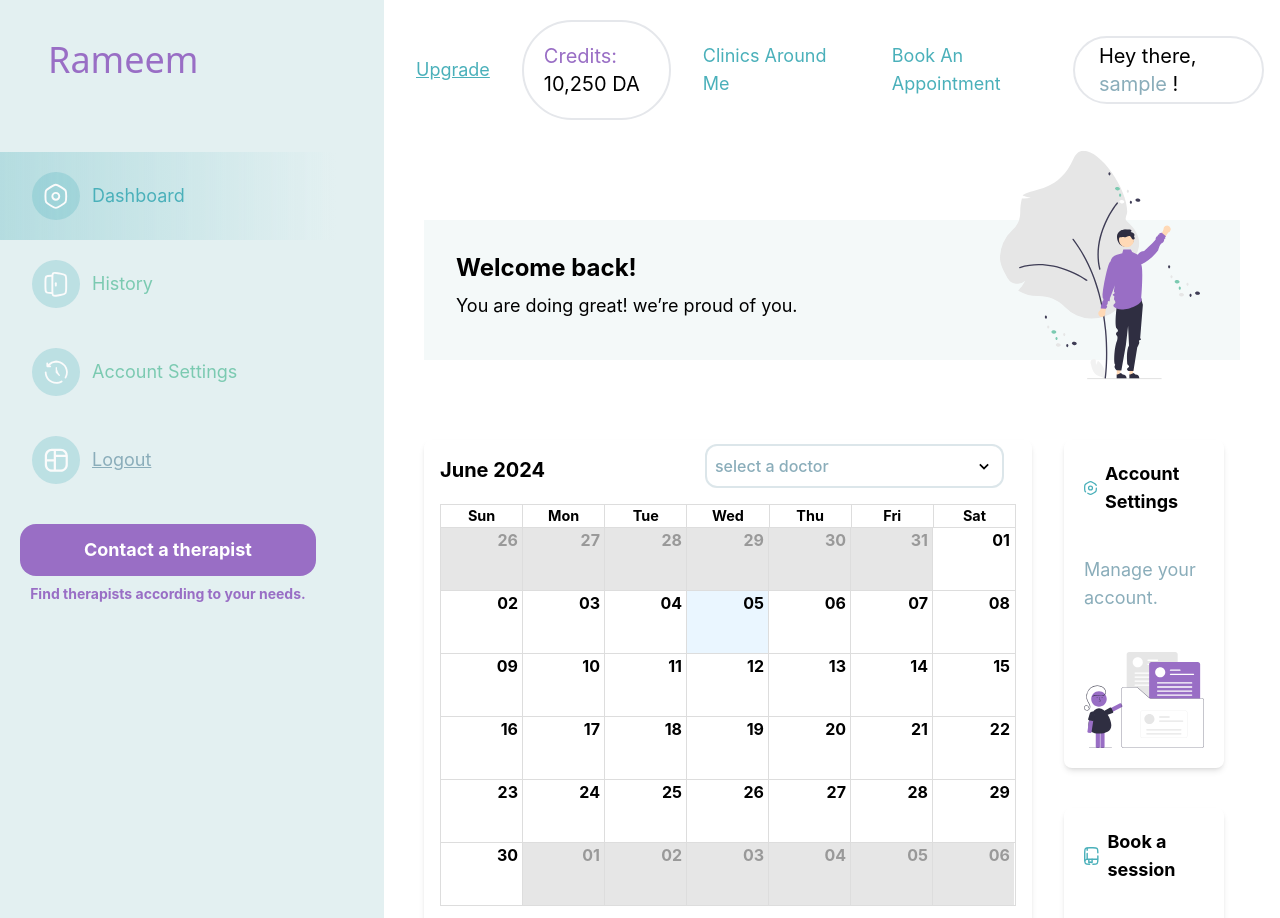
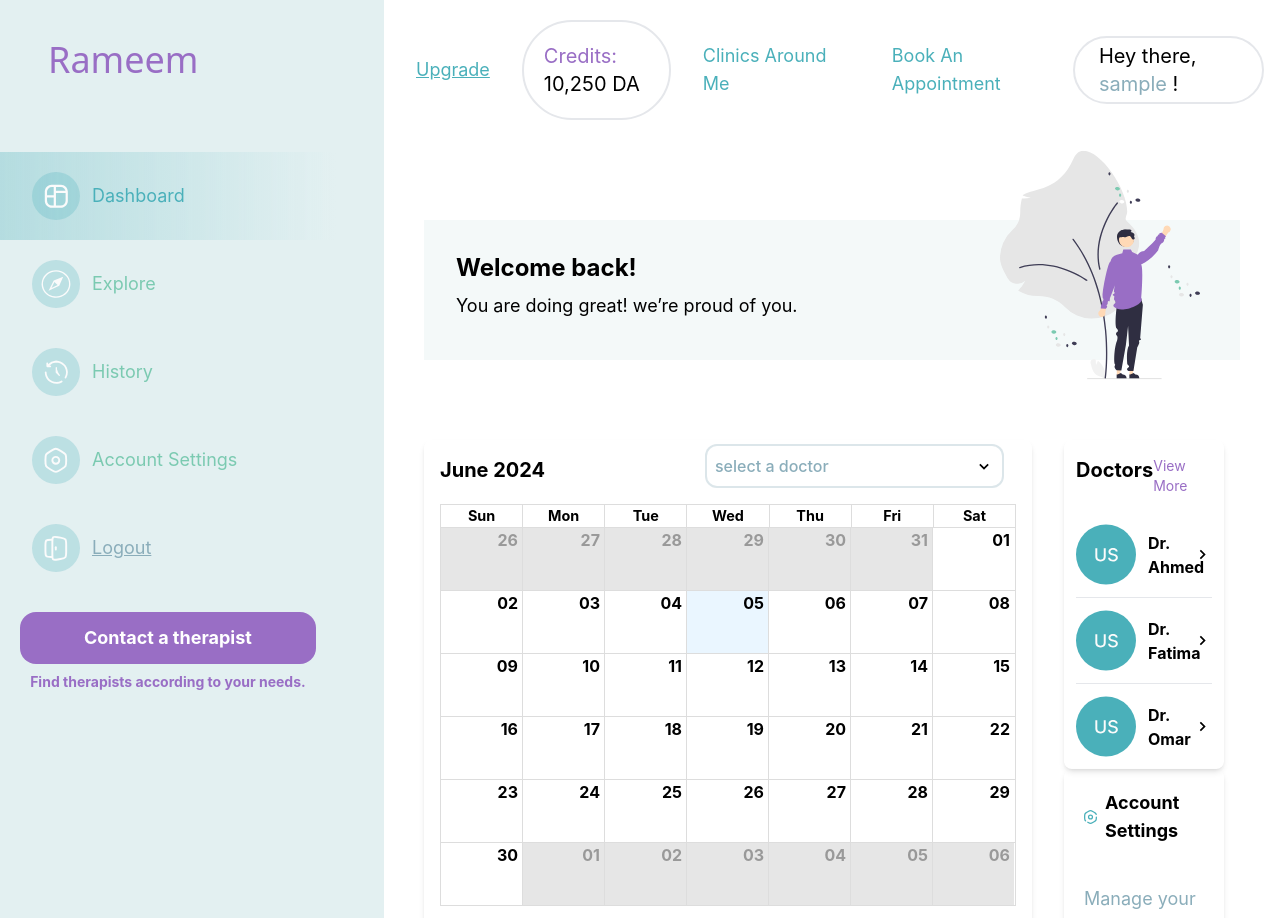
Before and after one commit to Meriemchm/chm_psychology_react_website, a React (Vite) app: page /dashboard in a window 1280 px wide. Shown: the top 918 px of the page. Built offline with nearby package versions, Linux system fonts and the light colour scheme; no server answers; the database is empty; sample sign-in values are in the browser's storage; a web font is replaced by a local one.

Commit message:
add-explorepage

```diff
--- a/src/App.jsx
+++ b/src/App.jsx
@@ -17,6 +17,7 @@ import AccountSetting from "./components/AccountSetting/AccountSetting";
 import HistoryDashboard from "./components/HistoryDashboard/HistoryDashboard";
 import LogIn from "./components/LogIn/LogIn";
 import { AuthContext } from "./context/AuthContext";
+import Explore from "./components/Explore/Explore";
 const App = () => {
   const { currentUser } = useContext(AuthContext);
   const Requireauth = ({ children }) => {
@@ -72,6 +73,10 @@ const App = () => {
             path="/dashboard/accountSettings"
             element={<AccountSetting />}
           />
+          <Route
+            path="/dashboard/explore"
+            element={<Explore />}
+          />
         </Route>
       </Routes>
       <Footer />
--- a/src/components/Dashboard/CardDash/CardDash.jsx
+++ b/src/components/Dashboard/CardDash/CardDash.jsx
@@ -3,6 +3,8 @@ import { DashData } from "../../Data/Data";
 import { NavLink } from "react-router-dom";
 import CardItem from "./CardItem/CardItem";
 import CalenderForm from "../CalenderDash/CalenderForm/CalenderForm";
+import { ProfileDrData } from "../../Data/Data";
+import ProfileDrCard from "../../Utilities/ProfileDrCard/ProfileDrCard";
 // import PropTypes from 'prop-types';
 
 const CardDash = ({ setEvent }) => {
@@ -15,7 +17,7 @@ const CardDash = ({ setEvent }) => {
   };
 
   const handleCardClick = (id) => {
-    if (id === 2) {
+    if (id === 1) {
       setShowModal(true);
     }
   };
@@ -25,14 +27,8 @@ const CardDash = ({ setEvent }) => {
       {DashData.map(({ id, img, icon, description, title, src }, index) => {
         return (
           <div key={id} onClick={() => handleCardClick(id)}>
-            {id === 2 ? (
-              <CardItem
-                icon={icon}
-                title={title}
-                description={description}
-                img={img}
-                id={id}
-              />
+            {id === 1 ? (
+              <ProfileDrCard data={ProfileDrData} />
             ) : (
               <NavLink to={src}>
                 <CardItem
@@ -47,7 +43,7 @@ const CardDash = ({ setEvent }) => {
           </div>
         );
       })}
-      {showModal && (
+      {/* {showModal && (
         <CalenderForm
           showModal={showModal}
           newEvent={newEvent}
@@ -55,7 +51,7 @@ const CardDash = ({ setEvent }) => {
           handleAddEvent={handleAddEvent}
           setShowModal={setShowModal}
         />
-      )}
+      )} */}
     </div>
   );
 };
--- a/src/components/Dashboard/CardDash/CardItem/CardItem.jsx
+++ b/src/components/Dashboard/CardDash/CardItem/CardItem.jsx
@@ -3,7 +3,7 @@ import React from "react";
 function CardItem({ icon, title, description, img,id }) {
   return (
     <div
-      className={`cursor-pointer p-5 rounded-lg shadow-md flex flex-col justify-center items-center ${
+      className={`cursor-pointer  p-5 rounded-lg shadow-md flex flex-col justify-center items-center ${
         id === 2 ? "mt-auto" : "mb-10"
       }  `}
     >
--- a/src/components/Data/Data.jsx
+++ b/src/components/Data/Data.jsx
@@ -3,6 +3,7 @@ import Group1 from "../../assets/Group1.svg";
 import Group2 from "../../assets/Group2.svg";
 import Group3 from "../../assets/Group3.svg";
 import Group4 from "../../assets/Group4.svg";
+import Group5 from "../../assets/Group5.svg";
 import Illustrationdash_1 from "../../assets/Illustrationdash_1.svg";
 import Group15 from "../../assets/Group15.svg";
 import Group16 from "../../assets/Group16.svg";
@@ -64,28 +65,35 @@ export const SideBarData = [
   {
     id: 1,
     link: "Dashboard",
-    img: <img className="w-26 h-12" src={Group1} alt="img_link" />,
+    img: <img className="w-26 h-12" src={Group4} alt="img_link" />,
     src: "/dashboard" /*dashboard */,
     style: "",
   },
   {
     id: 2,
+    link: "Explore",
+    img: <img className="w-26 h-12" src={Group5} alt="img_link" />,
+    src: "explore" /*dashboard */,
+    style: "",
+  },
+  {
+    id: 3,
     link: "History",
-    img: <img className="w-26 h-12" src={Group2} alt="img_link" />,
+    img: <img className="w-26 h-12" src={Group3} alt="img_link" />,
     src: "history",
     style: "",
   },
   {
-    id: 3,
+    id: 4,
     link: "Account Settings",
-    img: <img className="w-26 h-12" src={Group3} alt="img_link" />,
+    img: <img className="w-26 h-12" src={Group1} alt="img_link" />,
     src: "accountSettings",
     style: "",
   },
   {
-    id: 4,
+    id: 5,
     link: "Logout",
-    img: <img className="w-26 h-12" src={Group4} alt="img_link" />,
+    img: <img className="w-26 h-12" src={Group2} alt="img_link" />,
     src: "/",
     style: "underline text-six",
   },
@@ -376,6 +384,23 @@ export const ButtonValidationForm = [
 export const DashData = [
   {
     id: 1,
+    title: "Book a session",
+    description: "Book a new session.",
+    icon: (
+      <div style={{ display: "flex", justifyContent: "center" }}>
+        <img src={Group16} className="self-center" alt="dashimage" />
+      </div>
+    ),
+    img: (
+      <div style={{ display: "flex", justifyContent: "center" }}>
+        <img src={Illustrationdash_2} className="self-center" alt="dashimage" />
+      </div>
+    ),
+
+    src: "/dashboard",
+  },
+  {
+    id: 2,
     title: "Account Settings",
     description: "Manage your account.",
     icon: (
@@ -391,23 +416,6 @@ export const DashData = [
     src: "accountSettings",
   },
 
-  {
-    id: 2,
-    title: "Book a session",
-    description: "Book a new session.",
-    icon: (
-      <div style={{ display: "flex", justifyContent: "center" }}>
-        <img src={Group16} className="self-center" alt="dashimage" />
-      </div>
-    ),
-    img: (
-      <div style={{ display: "flex", justifyContent: "center" }}>
-        <img src={Illustrationdash_2} className="self-center" alt="dashimage" />
-      </div>
-    ),
-
-    src: "/dashboard",
-  },
 ];
 
 export const menuAccountItem = [
@@ -596,6 +604,13 @@ export const formItem = [
   },
 ];
 
+export const ProfileDrData = [
+  { id: 1, username: "Dr. Ahmed" },
+
+  { id: 2, username: "Dr. Fatima" },
+
+  { id: 3, username: "Dr. Omar" },
+];
 
 export const stateData = [
   "Adrar",
--- /dev/null
+++ b/src/components/Explore/ContentExplore/ContentExplore.jsx
@@ -0,0 +1,24 @@
+import React, { useState } from "react";
+import ProfileDrCard from "../../Utilities/ProfileDrCard/ProfileDrCard";
+import ProfileDr from "./ProfileDr/ProfileDr";
+
+function ContentExplore({ data }) {
+  const [selectedProfile, setSelectedProfile] = useState(null);
+
+  const handleCardClick = (profile) => {
+    setSelectedProfile(profile);
+  };
+
+  return (
+    <div className="grid grid-cols-4 gap-4 py-20 w-full h-full">
+      <div className="rounded-lg shadow-md p-4 w-full col-span-3">
+        <ProfileDr profile={selectedProfile} />
+      </div>
+      <div className="w-full h-80 xl:px-4 px-2 col-span-1">
+        <ProfileDrCard data={data} onCardClick={handleCardClick} />
+      </div>
+    </div>
+  );
+}
+
+export default ContentExplore;
--- /dev/null
+++ b/src/components/Explore/ContentExplore/ProfileDr/ProfileDr.jsx
@@ -0,0 +1,22 @@
+import React from "react";
+import PFP from "../../../../assets/PFP.svg";
+
+function ProfileDr({ profile }) {
+  if (!profile) {
+    return <div className="flex justify-center items-center  h-full">Select a doctor to see the details</div>;
+  }
+  return (
+    <div className="flex flex-col">
+      <div className="bg-third/40 h-60 relative">
+        <div className="flex absolute -bottom-16 left-8">
+          <img src={PFP} alt={profile.username} className=" h-40" />
+          <h2 className="font-bold mt-20 text-2xl self-center px-6">
+            {profile.username}
+          </h2>
+        </div>
+      </div>
+    </div>
+  );
+}
+
+export default ProfileDr;
--- /dev/null
+++ b/src/components/Explore/Explore.jsx
@@ -0,0 +1,29 @@
+import React, { useState } from "react";
+import SearchInput from "../Utilities/SearchInput/SearchInput";
+import ContentExplore from "./ContentExplore/ContentExplore";
+import { ProfileDrData } from "../Data/Data";
+function Explore() {
+  const [searchTerm, setSearchTerm] = useState("");
+  const filteredDr = ProfileDrData.filter((item) =>
+    Object.values(item).some((value) =>
+      value.toString().toLowerCase().includes(searchTerm.toLowerCase())
+    )
+  );
+  const handleSearch = (value) => {
+    setSearchTerm(value);
+  };
+
+  return (
+    <div className="flex flex-col px-10 py-5 h-screen">
+      <div className="flex justify-between">
+        <h2 className="font-bold text-2xl">Explore</h2>
+        <div>
+          <SearchInput onSearch={handleSearch} />
+        </div>
+      </div>
+      <ContentExplore data={filteredDr} />
+    </div>
+  );
+}
+
+export default Explore;
--- a/src/components/Home/Questions/Questions.jsx
+++ b/src/components/Home/Questions/Questions.jsx
@@ -10,7 +10,7 @@ const Questions = () => {
         Frequently asked questions
       </h2>
 
-      <div className="mx-auto sm:p-20 p-8">
+      <div className="mx-auto sm:p-20 md:py-0 p-2 md:p-8">
         <div className="flex flex-col xl:flex-row justify-center gap-6 xl:gap-0 ">
           <div className="flex flex-col xl:w-3/4">
             {AccordionData.map(({ id, question, answer }) => (
@@ -18,7 +18,7 @@ const Questions = () => {
             ))}
           </div>
 
-          <div className=" flex flex-col justify-start items-center xl:w-2/4">
+          <div className=" flex flex-col justify-start items-center xl:w-2/4 mb-10 md:mb-0">
             <p className="md:px-44 px-8  self-center text-center">
               For professional contact or if you have another question, contact
               us at: xyz@domain.com
--- /dev/null
+++ b/src/components/Utilities/ProfileDrCard/ProfileDrCard.jsx
@@ -0,0 +1,41 @@
+import React from "react";
+import { Link, useLocation } from "react-router-dom";
+import userpic from "../../../assets/userPic.svg";
+import chevrondown from "../../../assets/chevrondown.svg";
+
+const ProfileDrCard = ({ data, onCardClick }) => {
+  const location = useLocation();
+  const isExplorePage = location.pathname === "/dashboard/explore";
+
+  return (
+    <div className="h-full flex flex-col rounded-lg shadow-md px-3 justify-start">
+      <div className="flex justify-between py-4">
+        <h2 className="font-bold text-xl ">Doctors</h2>
+        {!isExplorePage && (
+          <Link to="explore">
+            <p className="text-sm text-primary cursor-pointer hover:text-second">
+              View More
+            </p>
+          </Link>
+        )}
+      </div>
+      {data.map(({ id, username, src }) => (
+        <div
+          key={id}
+          className={`cursor-pointer py-3 flex justify-between ${
+            id !== 1 ? "border-t" : ""
+          }`}
+          onClick={() => onCardClick({ id, username, src })}
+        >
+          <div className="flex flex-row gap-3">
+            <img src={userpic} alt="drpic" />
+            <h3 className="font-bold text-base self-center">{username}</h3>
+          </div>
+          <img src={chevrondown} alt="" className=" -rotate-90" />
+        </div>
+      ))}
+    </div>
+  );
+};
+
+export default ProfileDrCard;
```
Also changed, not shown: src/components/Home/Presentation/Presentation.jsx (+4 -4 lines), src/assets/Group5.svg (added).
